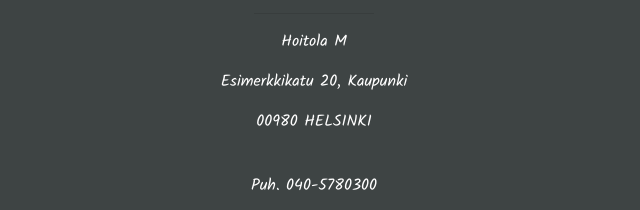
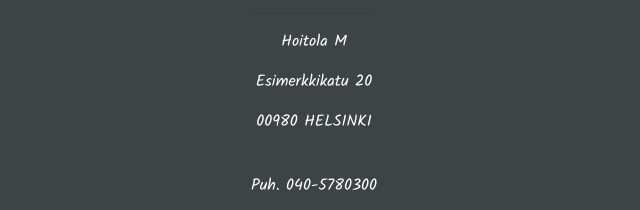
Before and after one commit to Sheerzad9/Sheerzad9.github.io, a plain HTML site: page second.html in a window 1280 px wide. Shown: the part 1542-1752 px from the top of the page, 0-640 px from the left. Drawn offline with nearby package versions, Linux system fonts and the light colour scheme; a web font is replaced by a local one.

Commit message:
Update second.html

```diff
--- a/second.html
+++ b/second.html
@@ -108,7 +108,7 @@
 		<h3>Yhteystiedot</h3>
 		<hr class="määrätty">
 		<p>Hoitola M</p>
-		<p>Esimerkkikatu 20, Kaupunki</p>
+		<p>Esimerkkikatu 20</p>
 		<p>00980 HELSINKI</p><br>
 		<p>Puh. 040-5780300</p>
 		<p><a href="mailto:someone@example.com">hoitola.morppo@esimerkki.com</a></p>
```
